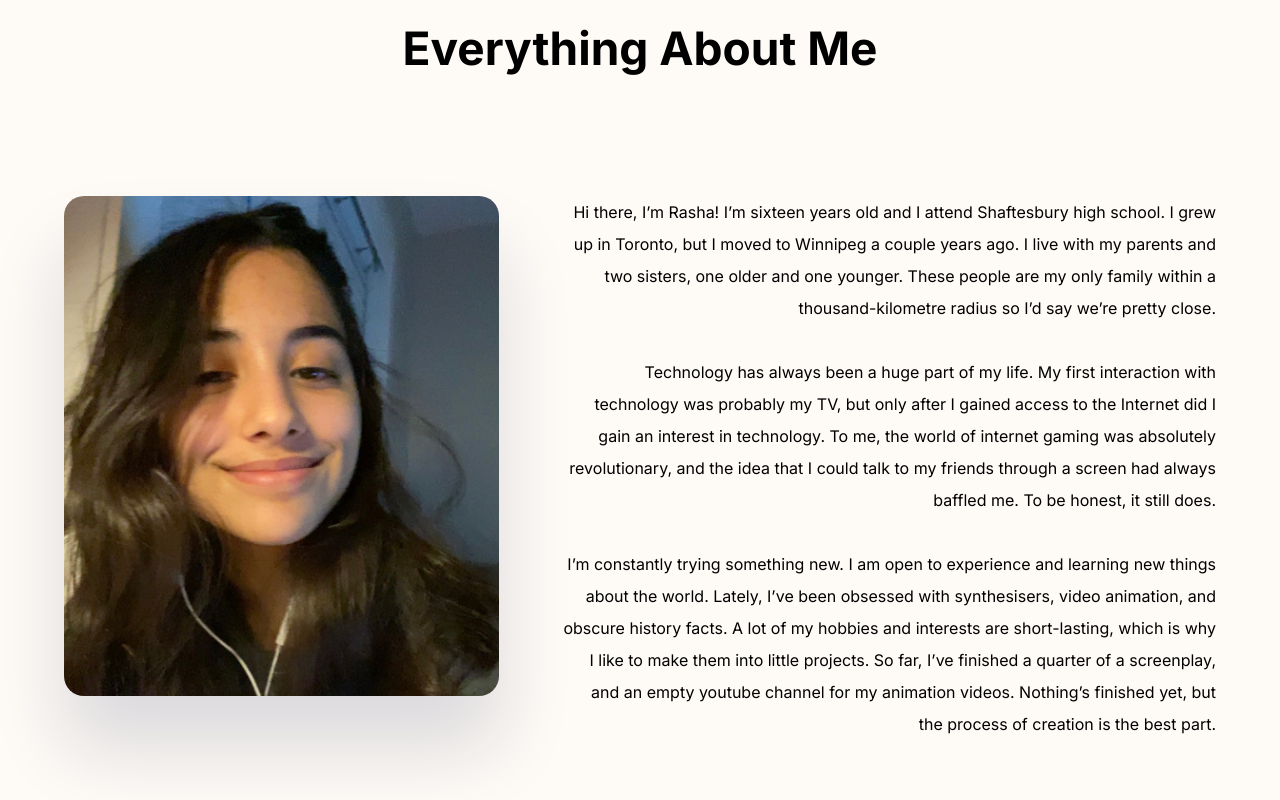
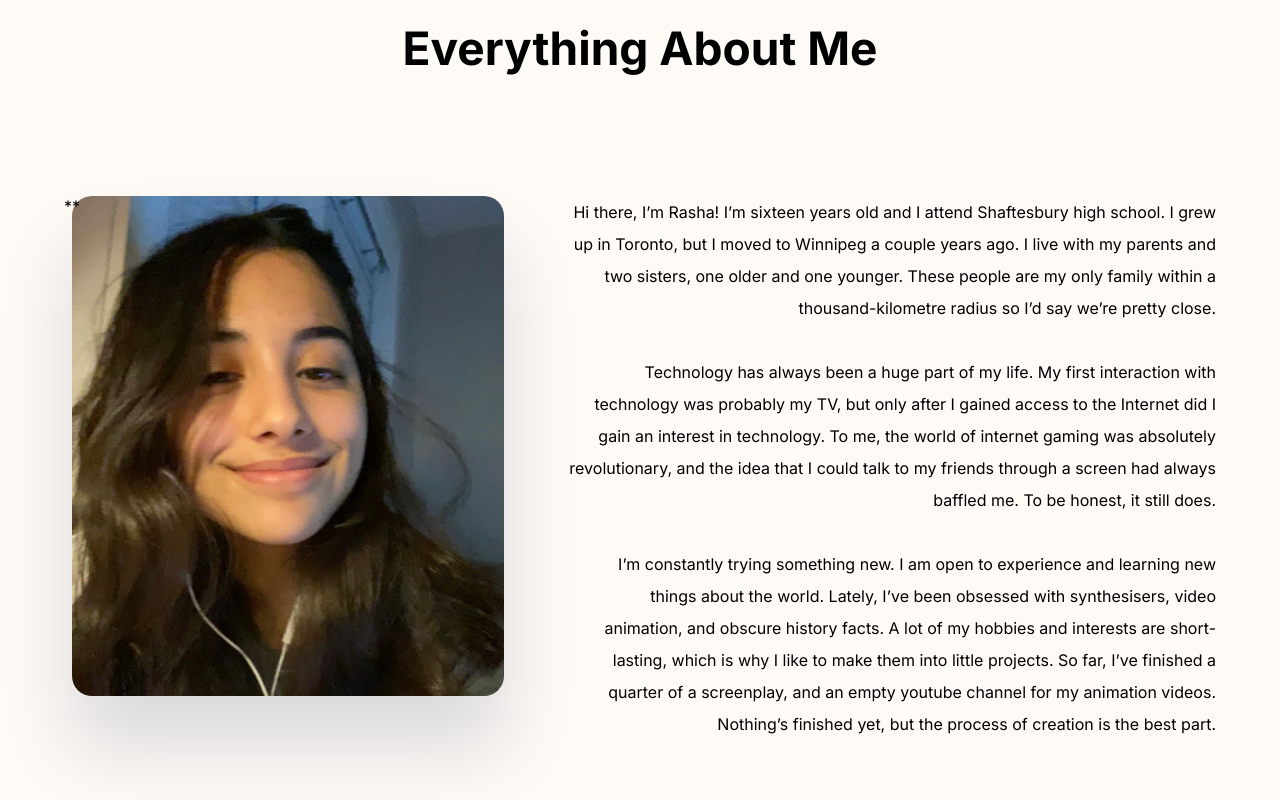
Before and after one commit to rashaahamed/rashaahamed.github.io, a plain HTML site: page final_project_tr/about.html in a window 1280 px wide. Shown: the part 940-1740 px from the top of the page. Drawn offline with Linux system fonts and the light colour scheme.

Commit message:
Update about.html

```diff
--- a/final_project_tr/about.html
+++ b/final_project_tr/about.html
@@ -71,7 +71,7 @@
             <h1>Everything About Me</h1>
             <br><br>
             <div class="me-container">
-                <div class="am me-pic">
+                *<div class="am me-pic">*
 
                 </div>
                 <div class="am am-para">
```
